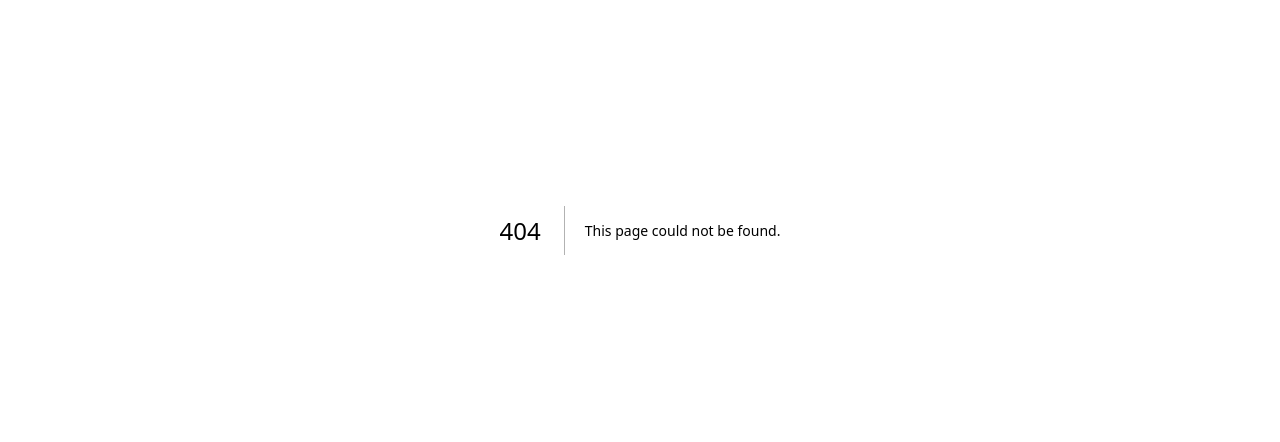
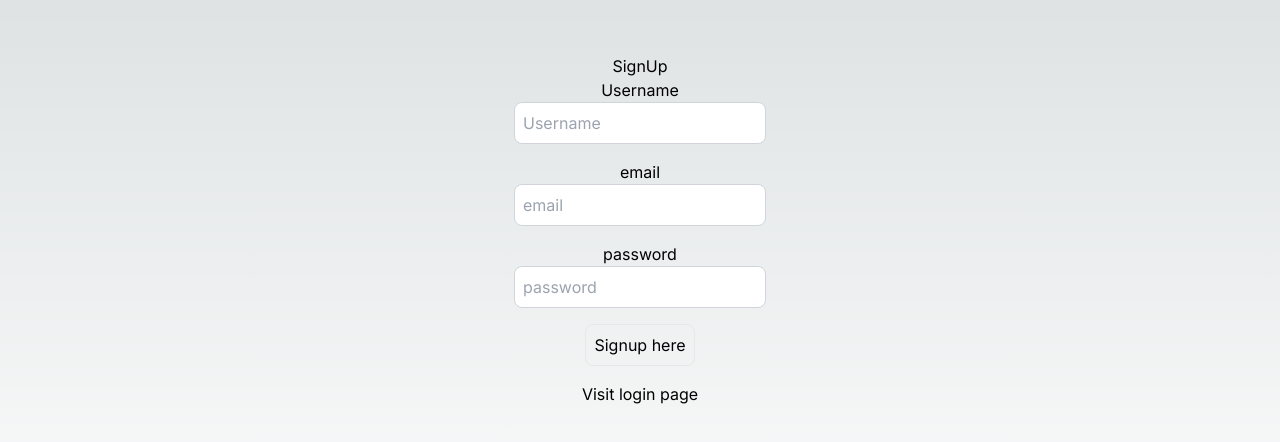
Before and after one commit to AakashJyoti/master_next, a Next.js app: page /signup in a window 1280 px wide. Before the commit this address had no page. Shown: the part 170-612 px from the top of the page. Built offline with nearby package versions, Linux system fonts and the light colour scheme.

Commit message:
basic layout

```diff
--- a/package.json
+++ b/package.json
@@ -13,12 +13,18 @@
     "@types/react": "18.2.17",
     "@types/react-dom": "18.2.7",
     "autoprefixer": "10.4.14",
+    "axios": "^1.4.0",
+    "bcryptjs": "^2.4.3",
     "eslint": "8.45.0",
     "eslint-config-next": "13.4.12",
+    "jsonwebtoken": "^9.0.1",
+    "mongoose": "^7.4.1",
     "next": "13.4.12",
+    "nodemailer": "^6.9.4",
     "postcss": "8.4.27",
     "react": "18.2.0",
     "react-dom": "18.2.0",
+    "react-hot-toast": "^2.4.1",
     "tailwindcss": "3.3.3",
     "typescript": "5.1.6"
   }
--- /dev/null
+++ b/src/app/login/page.tsx
@@ -0,0 +1,52 @@
+"use client";
+
+import Link from "next/link";
+import React from "react";
+import { useRouter } from "next/navigation";
+import axios from "axios";
+
+export default function LoginPage() {
+  const [user, setUser] = React.useState({
+    email: "",
+    password: "",
+  });
+
+  const handleLogin = async () => {
+    console.log("Signup called");
+  };
+
+  return (
+    <div className="flex flex-col items-center justify-center min-h-screen py-2">
+      <h1>Login</h1>
+
+      <label htmlFor="email">email</label>
+      <input
+        type="text"
+        id="email"
+        placeholder="email"
+        value={user.email}
+        onChange={(e) => setUser({ ...user, email: e.target.value })}
+        className="p-2 border border-gray-300 rounded-lg mb-4 focus:outline-none focus:border-gray-600 text-black"
+      />
+
+      <label htmlFor="password">password</label>
+      <input
+        type="password"
+        id="password"
+        placeholder="password"
+        value={user.password}
+        onChange={(e) => setUser({ ...user, password: e.target.value })}
+        className="p-2 border border-gray-300 rounded-lg mb-4 focus:outline-none focus:border-gray-600 text-black"
+      />
+
+      <button
+        onClick={handleLogin}
+        className="p-2 border border-gray-200 rounded-lg mb-4 focus:outline-none focus:border-gray-600"
+      >
+        Login here
+      </button>
+
+      <Link href={"/signup"}>Visit signup page</Link>
+    </div>
+  );
+}
--- /dev/null
+++ b/src/app/profile/[id]/page.tsx
@@ -0,0 +1,16 @@
+type PageParams = {
+  params: {
+    id: string;
+  };
+};
+
+export default function UserProfilePage({ params }: PageParams) {
+  return (
+    <div className="flex flex-col items-center justify-center min-h-screen py-2">
+      <p className="text-4xl">
+        UserProfilePage{" "}
+        <span className="bg-blue-500 text-black px-2">{params.id}</span>
+      </p>
+    </div>
+  );
+}
--- /dev/null
+++ b/src/app/profile/page.tsx
@@ -0,0 +1,7 @@
+export default function ProfilePage() {
+  return (
+    <div className="flex flex-col items-center justify-center min-h-screen py-2">
+      <h1>ProfilePage</h1>
+    </div>
+  );
+}
--- /dev/null
+++ b/src/app/signup/page.tsx
@@ -0,0 +1,63 @@
+"use client";
+
+import Link from "next/link";
+import React from "react";
+import { useRouter } from "next/navigation";
+import axios from "axios";
+
+export default function SignUpPage() {
+  const [user, setUser] = React.useState({
+    email: "",
+    password: "",
+    username: "",
+  });
+
+  const handleSignUp = async () => {
+    console.log("Signup called");
+  };
+
+  return (
+    <div className="flex flex-col items-center justify-center min-h-screen py-2">
+      <h1>SignUp</h1>
+
+      <label htmlFor="username">Username</label>
+      <input
+        type="text"
+        id="username"
+        placeholder="Username"
+        value={user.username}
+        onChange={(e) => setUser({ ...user, username: e.target.value })}
+        className="p-2 border border-gray-300 rounded-lg mb-4 focus:outline-none focus:border-gray-600 text-black"
+      />
+
+      <label htmlFor="email">email</label>
+      <input
+        type="text"
+        id="email"
+        placeholder="email"
+        value={user.email}
+        onChange={(e) => setUser({ ...user, email: e.target.value })}
+        className="p-2 border border-gray-300 rounded-lg mb-4 focus:outline-none focus:border-gray-600 text-black"
+      />
+
+      <label htmlFor="password">password</label>
+      <input
+        type="password"
+        id="password"
+        placeholder="password"
+        value={user.password}
+        onChange={(e) => setUser({ ...user, password: e.target.value })}
+        className="p-2 border border-gray-300 rounded-lg mb-4 focus:outline-none focus:border-gray-600 text-black"
+      />
+
+      <button
+        onClick={handleSignUp}
+        className="p-2 border border-gray-200 rounded-lg mb-4 focus:outline-none focus:border-gray-600"
+      >
+        Signup here
+      </button>
+
+      <Link href={"/login"}>Visit login page</Link>
+    </div>
+  );
+}
```
Also changed, not shown: src/app/layout.tsx (+9 -9 lines), src/app/page.tsx (+7 -7 lines), src/dbConfig/dbConfig.ts (added, +20 -0 lines), src/app/api/users/login/route.ts (added), 2 other files (tests, documents, lock files or other folders).
